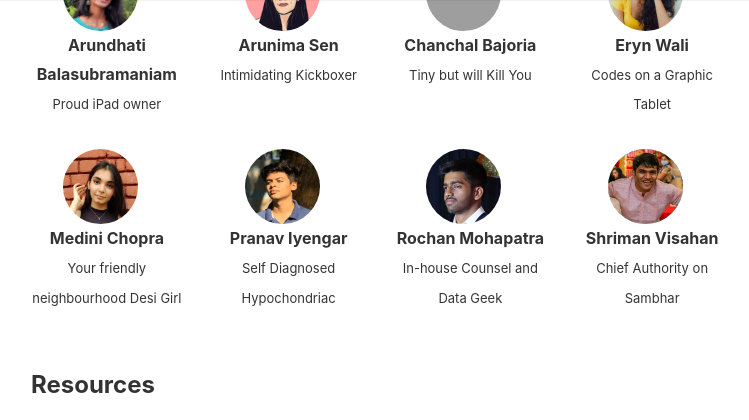
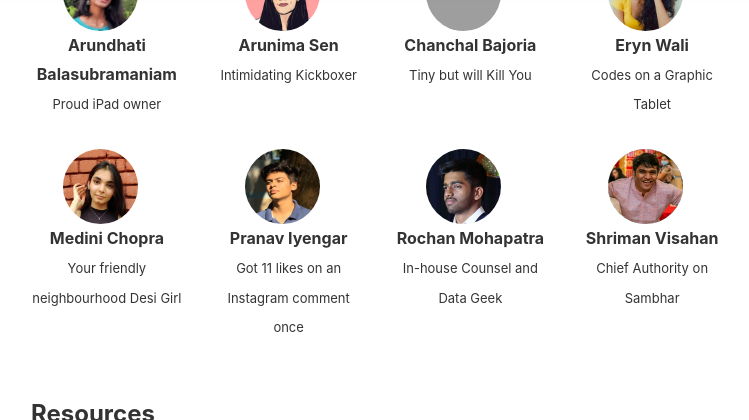
Before and after one commit to kxenak/cs-ashoka.github.io, a Jekyll site: the page built from _pages/dev.md, in a window 1280 px wide and 900 px high, scrolled down 1605 px, cut to the strip 0-420 px from the top of the window. Shown: the whole strip, without its empty margins (54-803 px from the left). Built offline with Jekyll 4.4.1, drawn with Linux system fonts in a browser that asks for light colours; nearby versions of some CDN libraries; comment, search, counter and statistics services are not loaded; grey boxes are pictures that could not be loaded.

Commit message:
Update dev.md

```diff
--- a/_pages/dev.md
+++ b/_pages/dev.md
@@ -64,7 +64,7 @@ comments: true
   <div class="four">
       <center>
         <img class="author-thumb" src="assets/images/pranav.png" alt="Pranav Iyengar">
-        <span class="author-description"> <br/> <b>Pranav Iyengar</b> <br/> <font size="-1">Self Diagnosed Hypochondriac</font></span>
+        <span class="author-description"> <br/> <b>Pranav Iyengar</b> <br/> <font size="-1">Got 11 likes on an Instagram comment once</font></span>
         </center>
   </div>
   <div class="five">
```
